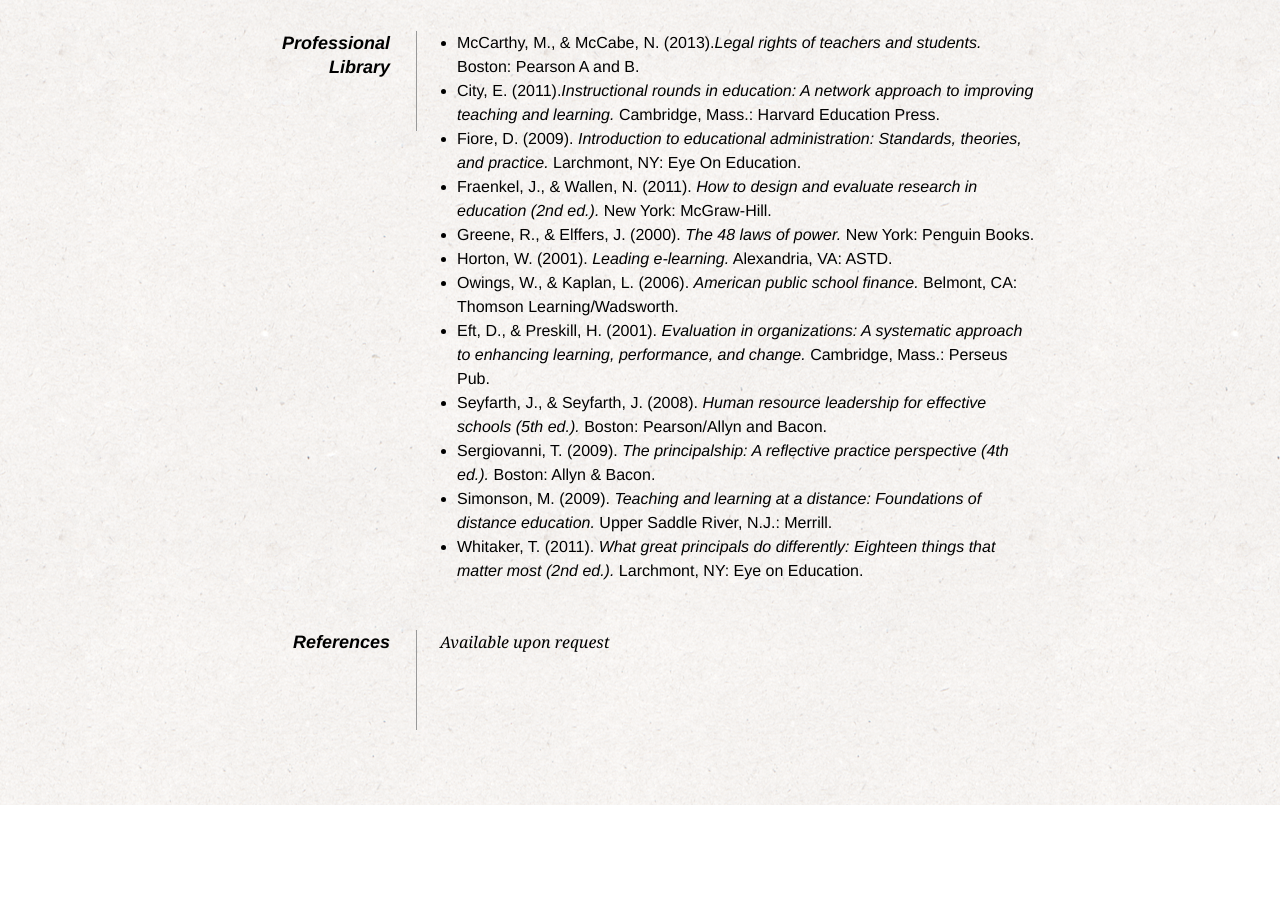
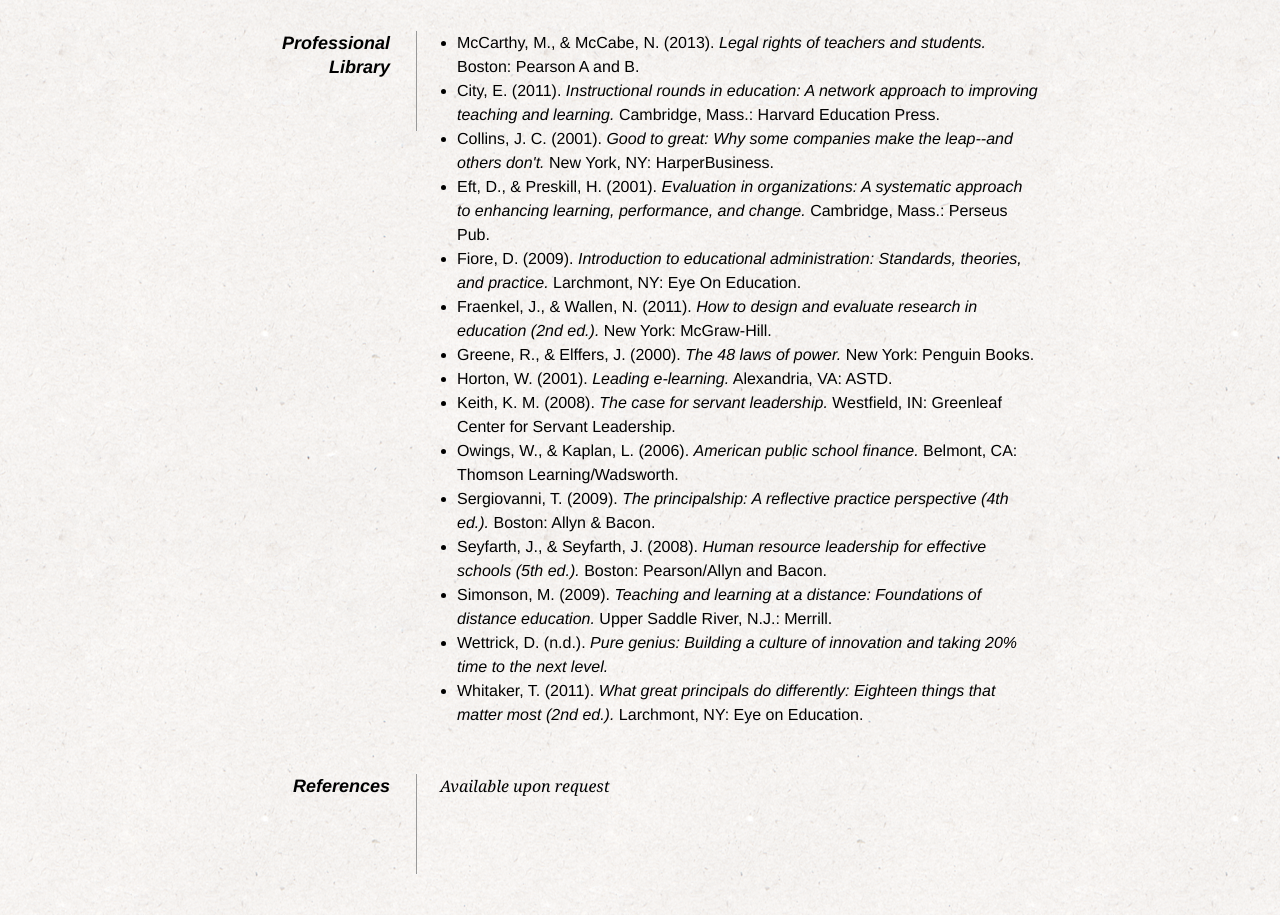
Before and after one commit to pammabry/pammabry.github.io, a plain HTML site: page index.html in a window 1280 px wide. Shown: the part 1526-2441 px from the top of the page. Before the commit the page ends 2331 px from the top, so only its background shows below. Drawn offline with Linux system fonts and the light colour scheme.

Commit message:
update library

```diff
--- a/index.html
+++ b/index.html
@@ -129,17 +129,20 @@
             <dt>Professional Library</dt>
             <dd>
             <ul>
-              <li>McCarthy, M., &amp; McCabe, N. (2013).<em>Legal rights of teachers and students. </em> Boston: Pearson A and B.</li>
-              <li>City, E. (2011).<em>Instructional rounds in education: A network approach to improving teaching and learning.</em> Cambridge, Mass.: Harvard Education Press.</li>
+              <li>McCarthy, M., &amp; McCabe, N. (2013). <em>Legal rights of teachers and students. </em> Boston: Pearson A and B.</li>
+              <li>City, E. (2011). <em>Instructional rounds in education: A network approach to improving teaching and learning.</em> Cambridge, Mass.: Harvard Education Press.</li>
+              <li>Collins, J. C. (2001). <em>Good to great: Why some companies make the leap--and others don't.</em> New York, NY: HarperBusiness.</li>
+              <li>Eft, D., &amp; Preskill, H. (2001). <em>Evaluation in organizations: A systematic approach to enhancing learning, performance, and change.</em> Cambridge, Mass.: Perseus Pub.
               <li>Fiore, D. (2009). <em>Introduction to educational administration: Standards, theories, and practice.</em> Larchmont, NY: Eye On Education.
               <li>Fraenkel, J., &amp; Wallen, N. (2011). <em>How to design and evaluate research in education (2nd ed.).</em> New York: McGraw-Hill.
               <li>Greene, R., &amp; Elffers, J. (2000). <em>The 48 laws of power.</em> New York: Penguin Books.
               <li>Horton, W. (2001). <em>Leading e-learning.</em> Alexandria, VA: ASTD.
+              <li>Keith, K. M. (2008). <em>The case for servant leadership.</em> Westfield, IN: Greenleaf Center for Servant Leadership.</li>
               <li>Owings, W., &amp; Kaplan, L. (2006). <em>American public school finance.</em> Belmont, CA: Thomson Learning/Wadsworth.
-              <li>Eft, D., &amp; Preskill, H. (2001). <em>Evaluation in organizations: A systematic approach to enhancing learning, performance, and change.</em> Cambridge, Mass.: Perseus Pub.
+              <li>Sergiovanni, T. (2009). <em>The principalship: A reflective practice perspective (4th ed.).</em> Boston: Allyn &amp; Bacon.
               <li>Seyfarth, J., &amp; Seyfarth, J. (2008). <em>Human resource leadership for effective schools (5th ed.).</em> Boston: Pearson/Allyn and Bacon.
-              <li>Sergiovanni, T. (2009). <em>The principalship: A reflective practice perspective (4th ed.).</em> Boston: Allyn &amp; Bacon.
               <li>Simonson, M. (2009). <em>Teaching and learning at a distance: Foundations of distance education.</em> Upper Saddle River, N.J.: Merrill.
+              <li>Wettrick, D. (n.d.). <em>Pure genius: Building a culture of innovation and taking 20% time to the next level.</em></li>
               <li>Whitaker, T. (2011). <em>What great principals do differently: Eighteen things that matter most (2nd ed.).</em> Larchmont, NY: Eye on Education.
 		        </ul>
 	    </dd>
```
